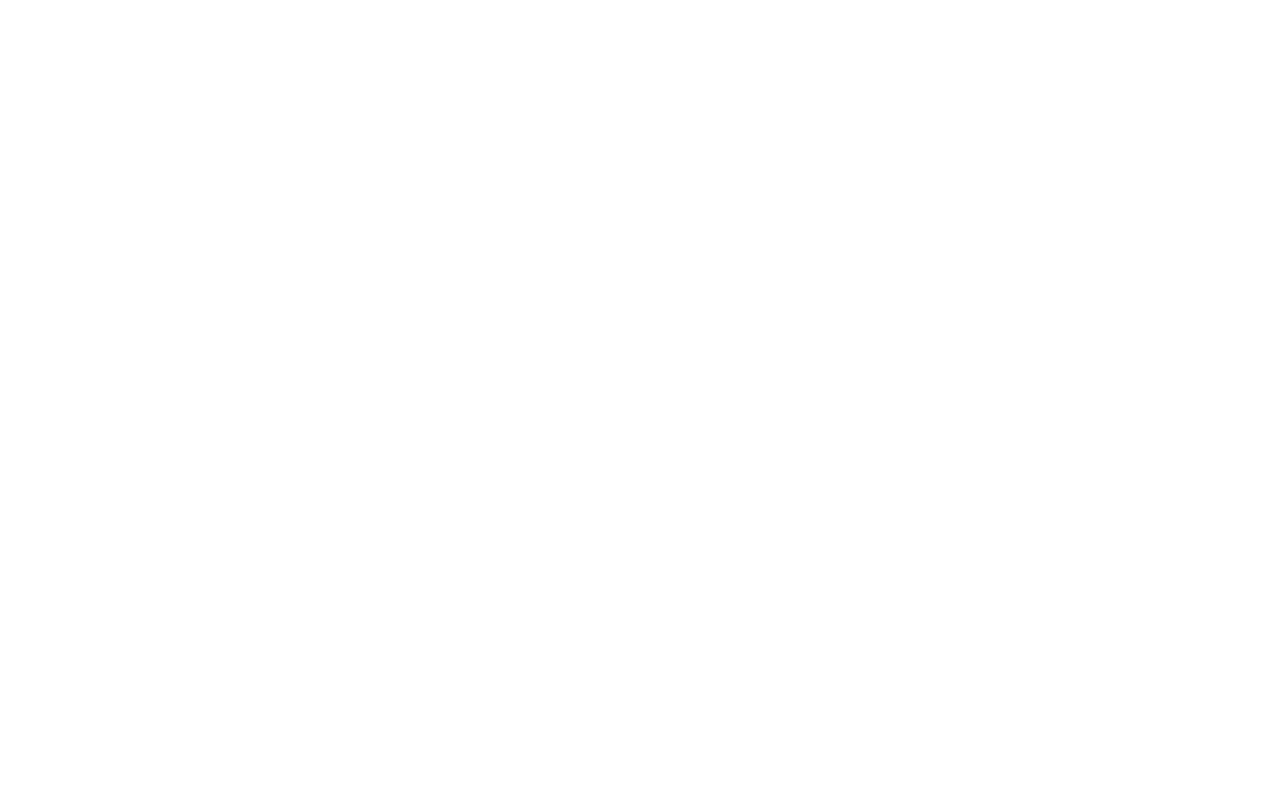
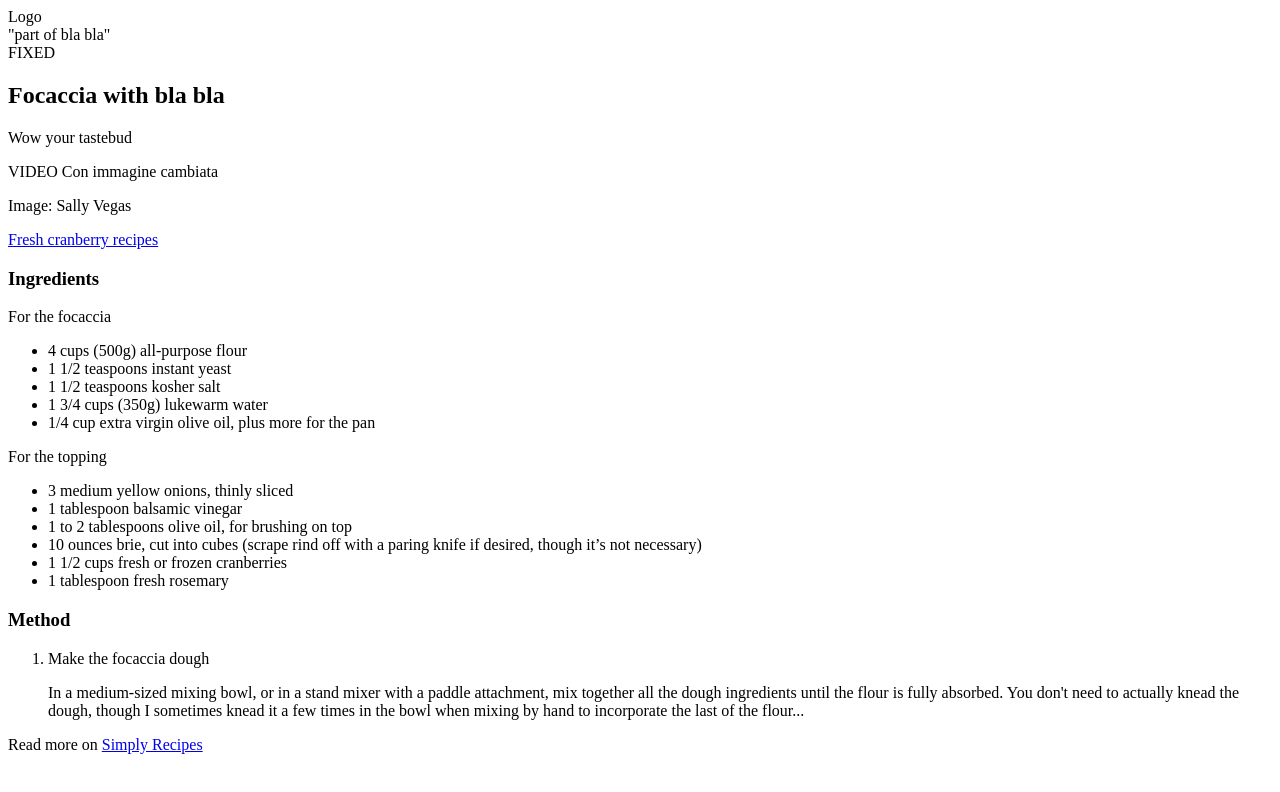
Before and after one commit to Kaymax99/U1-W1-D3, a plain HTML site: page index.html in a window 1280 px wide. Drawn offline with Linux system fonts and the light colour scheme.

Commit message:
Divided the page in sections and added all content

```diff
--- a/index.html
+++ b/index.html
@@ -4,7 +4,72 @@
     <meta charset="UTF-8" />
     <meta http-equiv="X-UA-Compatible" content="IE=edge" />
     <meta name="viewport" content="width=device-width, initial-scale=1.0" />
-    <title>Document</title>
+    <title>Mockup remade</title>
   </head>
-  <body></body>
+
+  <body>
+    <header>
+      <div>Logo</div>
+      <div>"part of bla bla"</div>
+      FIXED
+    </header>
+    <main>
+      <article>
+        <div id="page_heading">
+          <h1 class="heading_title">Focaccia with bla bla</h1>
+          <p>Wow your tastebud</p>
+        </div>
+        <div>
+          VIDEO Con immagine cambiata
+          <p>Image: Sally Vegas</p>
+          <a href="#">Fresh cranberry recipes </a>
+        </div>
+      </article>
+      <section>
+        <h3>Ingredients</h3>
+        <div>
+          <p>For the focaccia</p>
+          <ul>
+            <li>4 cups (500g) all-purpose flour</li>
+            <li>1 1/2 teaspoons instant yeast</li>
+            <li>1 1/2 teaspoons kosher salt</li>
+            <li>1 3/4 cups (350g) lukewarm water</li>
+            <li>1/4 cup extra virgin olive oil, plus more for the pan</li>
+          </ul>
+          <p>For the topping</p>
+          <ul>
+            <li>3 medium yellow onions, thinly sliced</li>
+            <li>1 tablespoon balsamic vinegar</li>
+            <li>1 to 2 tablespoons olive oil, for brushing on top</li>
+            <li>
+              10 ounces brie, cut into cubes (scrape rind off with a paring
+              knife if desired, though it’s not necessary)
+            </li>
+            <li>1 1/2 cups fresh or frozen cranberries</li>
+            <li>1 tablespoon fresh rosemary</li>
+          </ul>
+        </div>
+      </section>
+      <section>
+        <h3>Method</h3>
+        <ol>
+          <li>
+            <span>Make the focaccia dough</span>
+            <p>
+              In a medium-sized mixing bowl, or in a stand mixer with a paddle
+              attachment, mix together all the dough ingredients until the flour
+              is fully absorbed. You don't need to actually knead the dough,
+              though I sometimes knead it a few times in the bowl when mixing by
+              hand to incorporate the last of the flour...
+            </p>
+          </li>
+        </ol>
+      </section>
+    </main>
+    <footer>
+      <p>
+        Read more on <a href="https://www.simplyrecipes.com">Simply Recipes</a>
+      </p>
+    </footer>
+  </body>
 </html>
```
